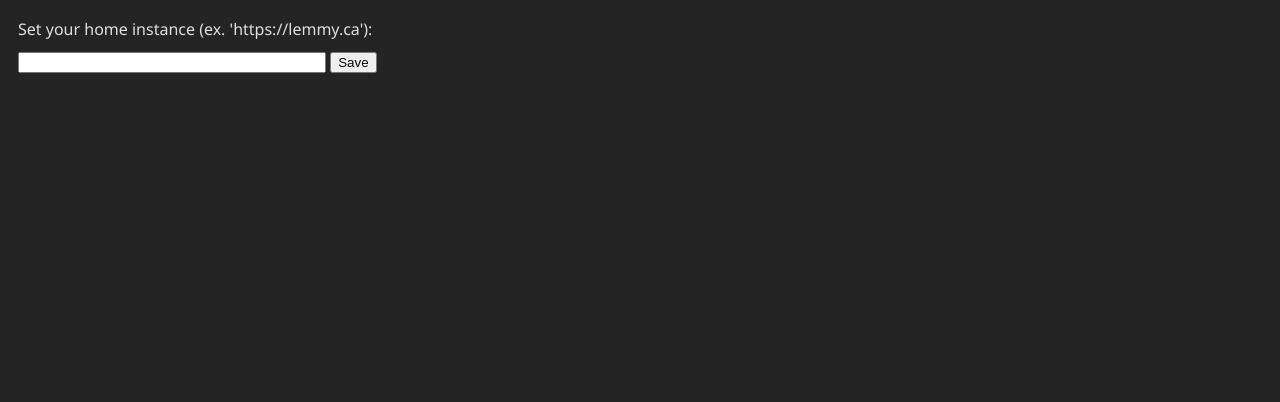
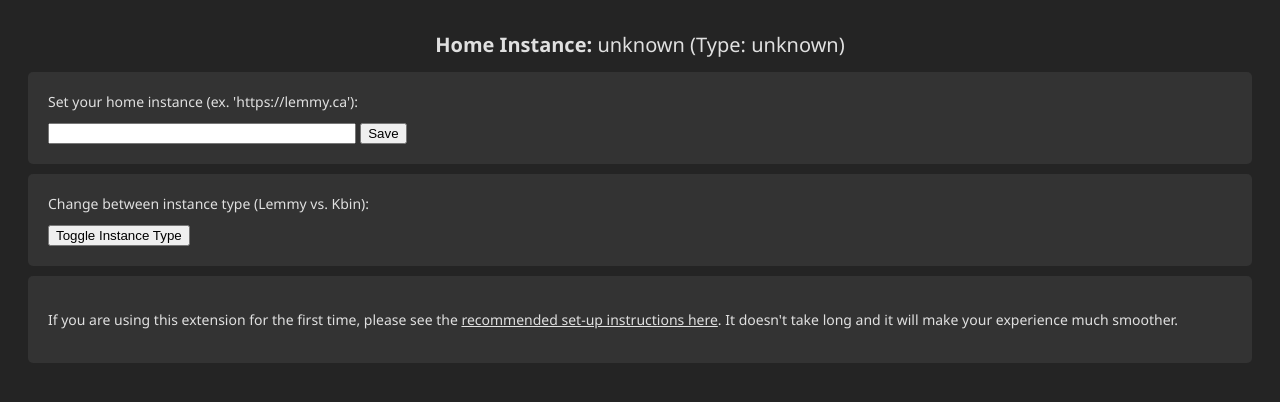
Before and after one commit to cynber/lemmy-instance-assistant, a browser extension: page options/options.html in a window 1280 px wide. Drawn offline with Linux system fonts and the light colour scheme.

Commit message:
copy functionality to options page

```diff
--- a/options/options.css
+++ b/options/options.css
@@ -7,8 +7,8 @@
 
 h1 {
     color: #e0e0e0;
-    margin-bottom: 20px;
-    font-size: 16px;
+    font-size: 20px;
+    font-weight: normal;
 }
 
 p {
@@ -16,8 +16,14 @@
     font-size: 14px;
 }
 
+a {
+    color: #e0e0e0;
+    font-size: 14px;
+}
+
 
 label {
+    font-size: 14px;
     display: block;
     margin-bottom: 10px;
     color: #e0e0e0;
@@ -26,3 +32,10 @@
 input[type="text"] {
     width: 300px;
 }
+
+.region {
+    background: #333;
+    padding: 20px;
+    margin: 10px;
+    border-radius: 5px;
+}
--- a/options/options.html
+++ b/options/options.html
@@ -9,9 +9,24 @@
 </head>
 
 <body>
-    <label for="instance-input">Set your home instance (ex. 'https://lemmy.ca'):</label>
-    <input type="text" id="instance-input">
-    <button id="save-button">Save</button>
+    <h1 style="text-align: center;"><b>Home Instance:</b> <span id="selected-instance"></span> (Type: <span
+            id="instance-type"></span>)</h1>
+
+    <div class="region">
+        <label for="instance-input">Set your home instance (ex. 'https://lemmy.ca'):</label>
+        <input type="text" id="instance-input">
+        <button id="save-button">Save</button>
+    </div>
+
+    <div class="region">
+
+        <label for="change-type">Change between instance type (Lemmy vs. Kbin):</label>
+        <button id="change-type">Toggle Instance Type</button>
+    </div>
+
+    <div class="region">
+        <p>If you are using this extension for the first time, please see the <a href="https://github.com/cynber/lemmy-instance-assistant#instructions" target="_blank"> recommended set-up instructions here</a>. It doesn't take long and it will make your experience much smoother.</p>
+    </div>
 </body>
 
 </html>
--- a/options/options.js
+++ b/options/options.js
@@ -1,6 +1,10 @@
 document.addEventListener('DOMContentLoaded', () => {
     const instanceInput = document.getElementById('instance-input');
     const saveButton = document.getElementById('save-button');
+    const changeTypeButton = document.getElementById("change-type");
+
+    const selectedInstanceElement = document.getElementById("selected-instance");
+    const selectedInstanceType = document.getElementById("instance-type");
 
     saveButton.addEventListener('click', () => {
         const newInstance = instanceInput.value.trim();
@@ -14,4 +18,43 @@
             selectedInstance: newInstance,
         }, () => { alert('Home instance value saved successfully!'); });
     });
+
+    // Toggle home instance type when button is clicked
+  changeTypeButton.addEventListener("click", () => {
+    browser.storage.local.get("selectedType").then((result) => {
+      const selectedType = result.selectedType;
+      if (selectedType) {
+        if (selectedType === "lemmy") {
+          browser.storage.local.set({ selectedType: "kbin", });
+          selectedInstanceType.textContent = "kbin";
+        } else {
+          browser.storage.local.set({ selectedType: "lemmy", });
+          selectedInstanceType.textContent = "lemmy";
+        }
+      } else {
+        browser.storage.local.set({ selectedType: "lemmy", });
+      }
+    });
+  });
+
+    // Display home instance in popup
+    browser.storage.local.get("selectedInstance").then((result) => {
+        const selectedInstance = result.selectedInstance;
+        if (selectedInstance) {
+            selectedInstanceElement.textContent = selectedInstance;
+        } else {
+            selectedInstanceElement.textContent = "unknown";
+        }
+    });
+
+    // Display home instance type in popup
+    browser.storage.local.get("selectedType").then((result) => {
+        const selectedType = result.selectedType;
+        if (selectedType) {
+            selectedInstanceType.textContent = selectedType;
+        } else {
+            selectedInstanceType.textContent = "unknown";
+        }
+    });
+
 });
--- a/popup/popup.js
+++ b/popup/popup.js
@@ -67,17 +67,17 @@
     if (selectedInstance) {
       selectedInstanceElement.textContent = selectedInstance;
     } else {
-      selectedInstanceElement.textContent = "Not set";
+      selectedInstanceElement.textContent = "unknown";
     }
   });
 
-  // Display home instance in popup
+  // Display home instance type in popup
   browser.storage.local.get("selectedType").then((result) => {
     const selectedType = result.selectedType;
     if (selectedType) {
       selectedInstanceType.textContent = selectedType;
     } else {
-      selectedInstanceType.textContent = "Not set";
+      selectedInstanceType.textContent = "unknown";
     }
   });
 
```
